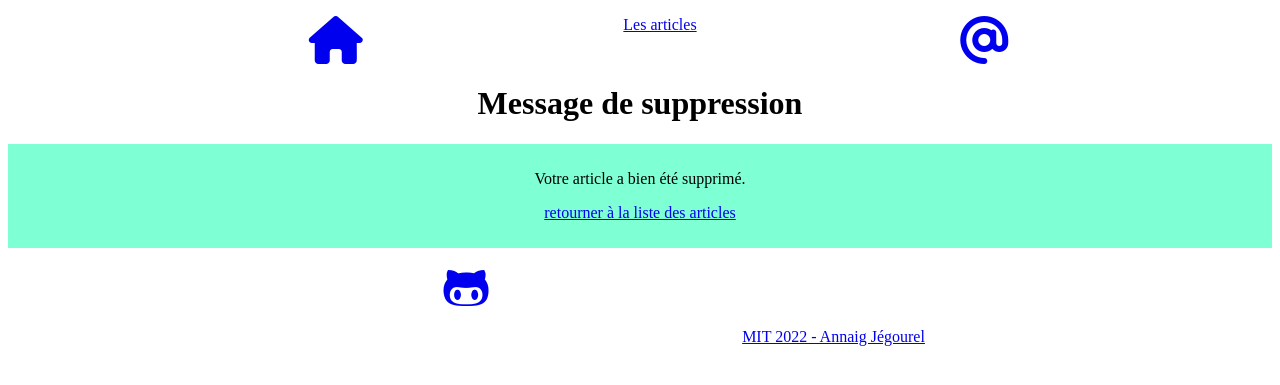
After one commit to AnnaigJegourel/OC-P5-Creez-votre-premier-blog-en-PHP, a PHP site: template src/View/deleted.twig in a window 1280 px wide. The commit adds this page. Shown: the top 385 px of the page. Run offline with PHP 8.4, Linux system fonts and the light colour scheme; the template is opened without the code that fills it, so the values that code supplies are empty; some libraries are stand-ins or nearby versions.

Commit message:
View : Add link in post.twig & create delete.twig

```diff
--- /dev/null
+++ b/src/View/deleted.twig
@@ -0,0 +1,14 @@
+{% extends 'layout/layout.twig' %}
+
+{% block title %}Message de suppression{% endblock %}
+
+{% block description %}Page confirmant la suppression de l'article{% endblock %}
+
+{% block main %}
+    <main id="deleted">
+
+        <p>Votre article a bien été supprimé.</p>
+        <p><a href="index.php?access=post" accesskey="p" title="Post">retourner à la liste des articles</a></p>
+
+    </main>
+{% endblock %}
--- a/src/View/post.twig
+++ b/src/View/post.twig
@@ -16,7 +16,7 @@
 
             <p> {{ post.intro }} </p>
             <p> {{ post.content }} </p>
-
+            <p> <a href="index.php?access=post!postdelete&id={{post.id}}" accesskey="dp" title="DeletePost"> supprimer l'article </a> </p>
         </section>
 
         <section>
```
